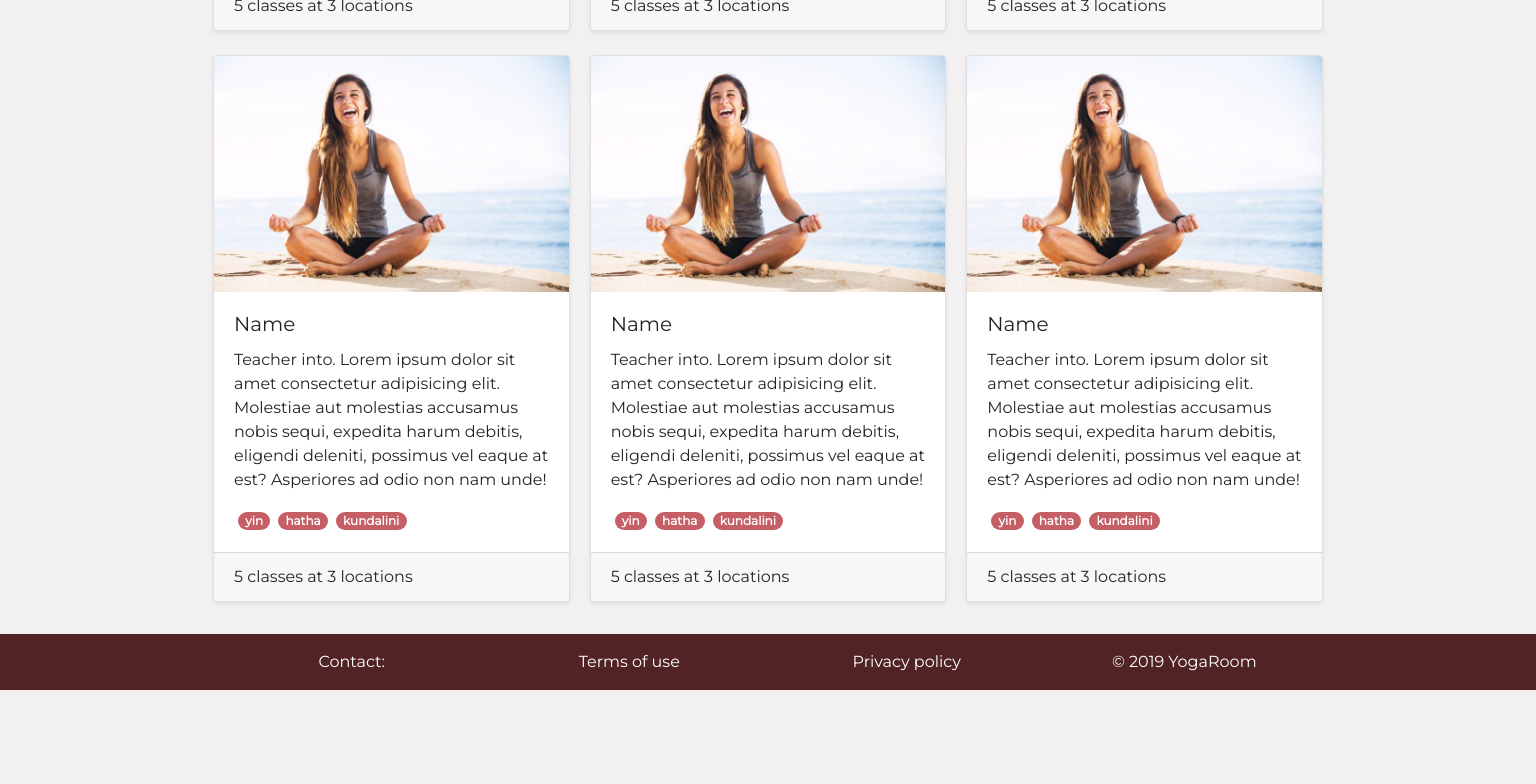
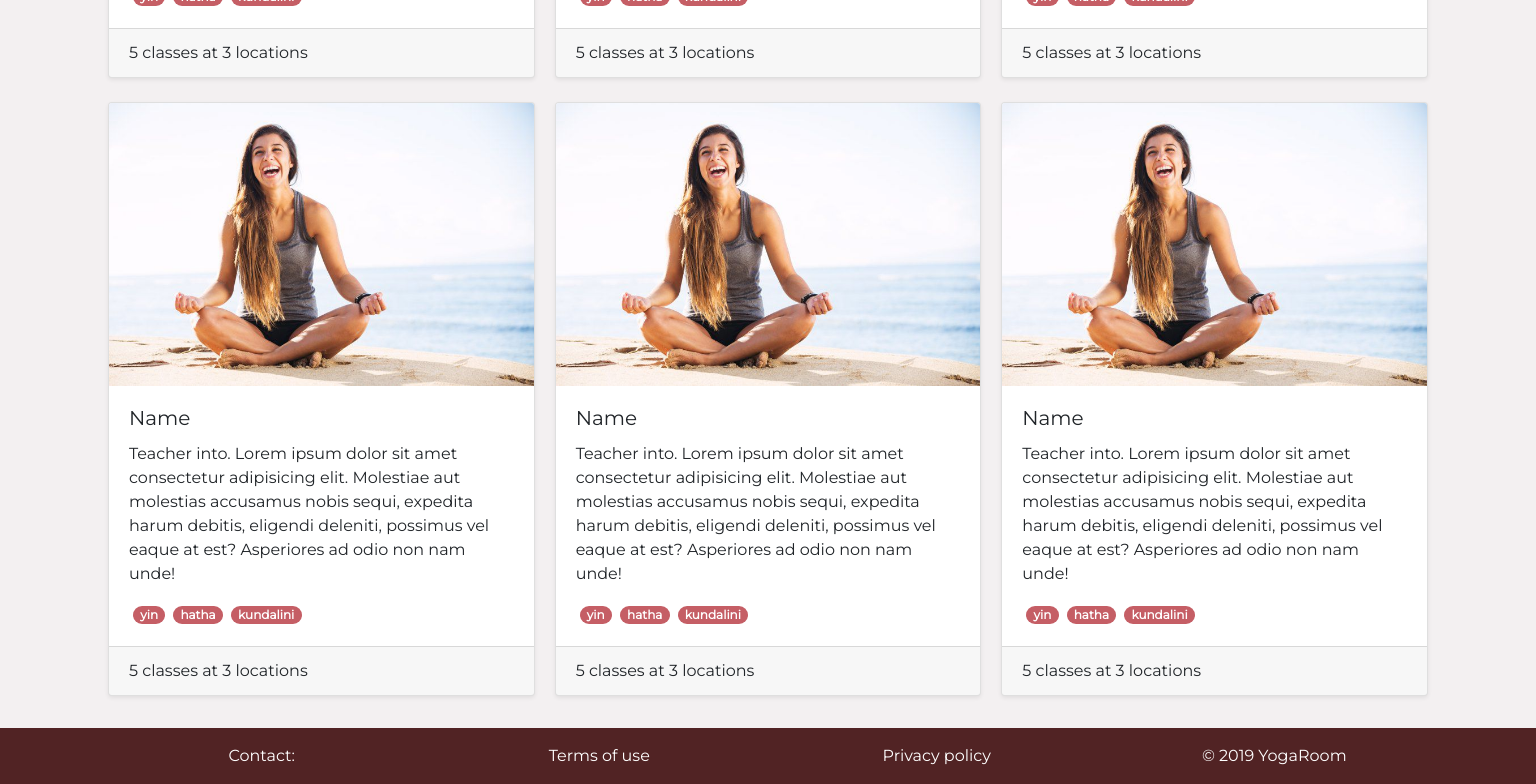
Before and after one commit to orsolyabus/yoga-room-react, a React (Create React App) app: page /teachers in a window 1536 px wide. Shown: the part 654-1438 px from the top of the page. Before the commit the page ends 1344 px from the top, so only its background shows below. Built offline with nearby package versions, Linux system fonts and the light colour scheme.

Commit message:
add xxl media breakpoint to container and footer

```diff
--- a/src/components/app/App.scss
+++ b/src/components/app/App.scss
@@ -19,6 +19,15 @@ $dark:          #512324 !default;
 );
 
 @import '~bootstrap/scss/bootstrap.scss';
+
+@media (min-width: 1500px) {
+  .container {
+    min-width: 1350px;
+  }
+  .footer {
+    max-width: 1350px;
+  }
+}
 
 * {
   font-family: 'Montserrat', sans-serif;
--- a/src/components/app/Footer.jsx
+++ b/src/components/app/Footer.jsx
@@ -2,8 +2,8 @@ import React from 'react';
 import { Nav, Navbar } from "react-bootstrap";
 
 const Footer = () => (
-  <div class="sticky-bottom bg-dark text-white mt-2 py-2" >
-    <Nav justify className="mx-auto flex-column flex-sm-row" style={{ "max-width": "1110px" }}>
+  <div className="sticky-bottom bg-dark text-white mt-2 py-2" >
+    <Nav justify className="mx-auto flex-column flex-sm-row footer" >
       <Nav.Item >
         <Navbar.Text>Contact: </Navbar.Text>
       </Nav.Item>
```
